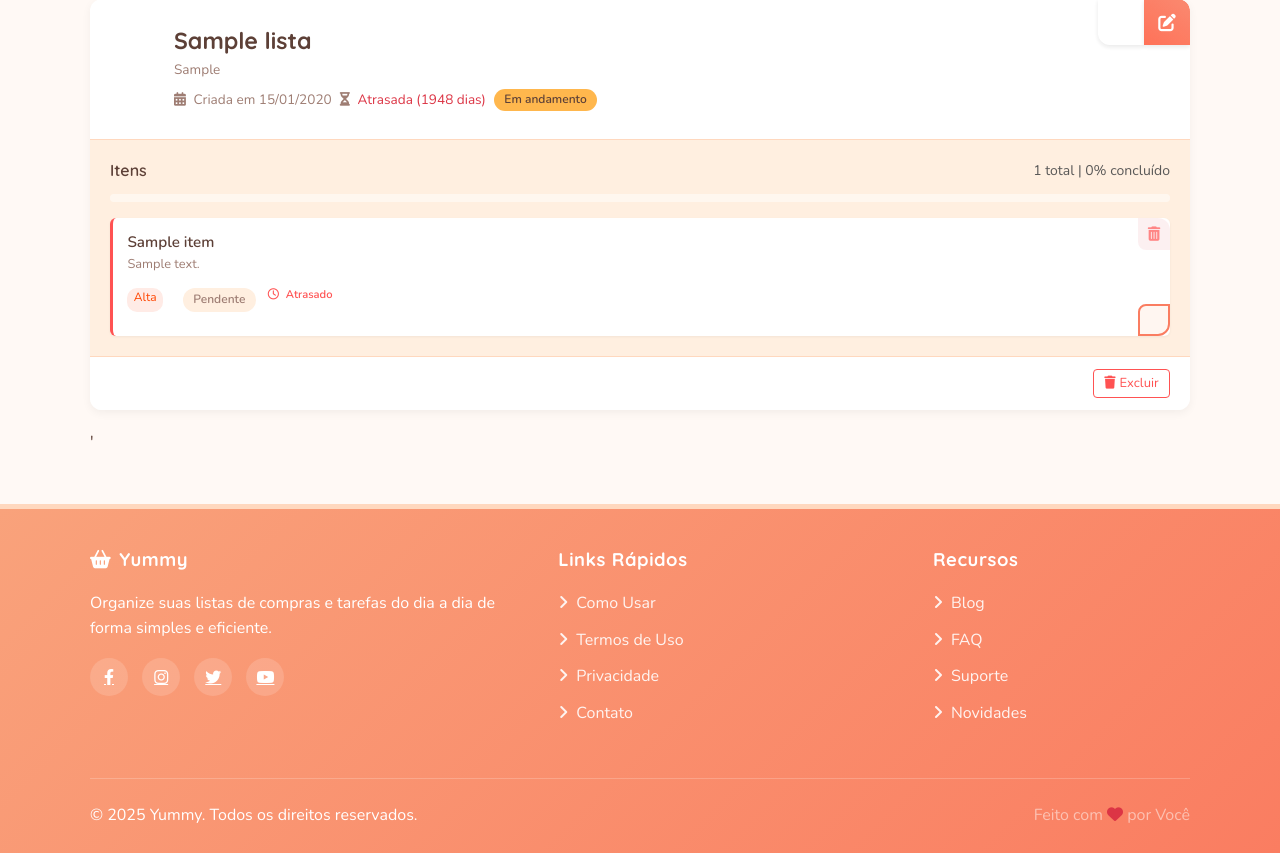
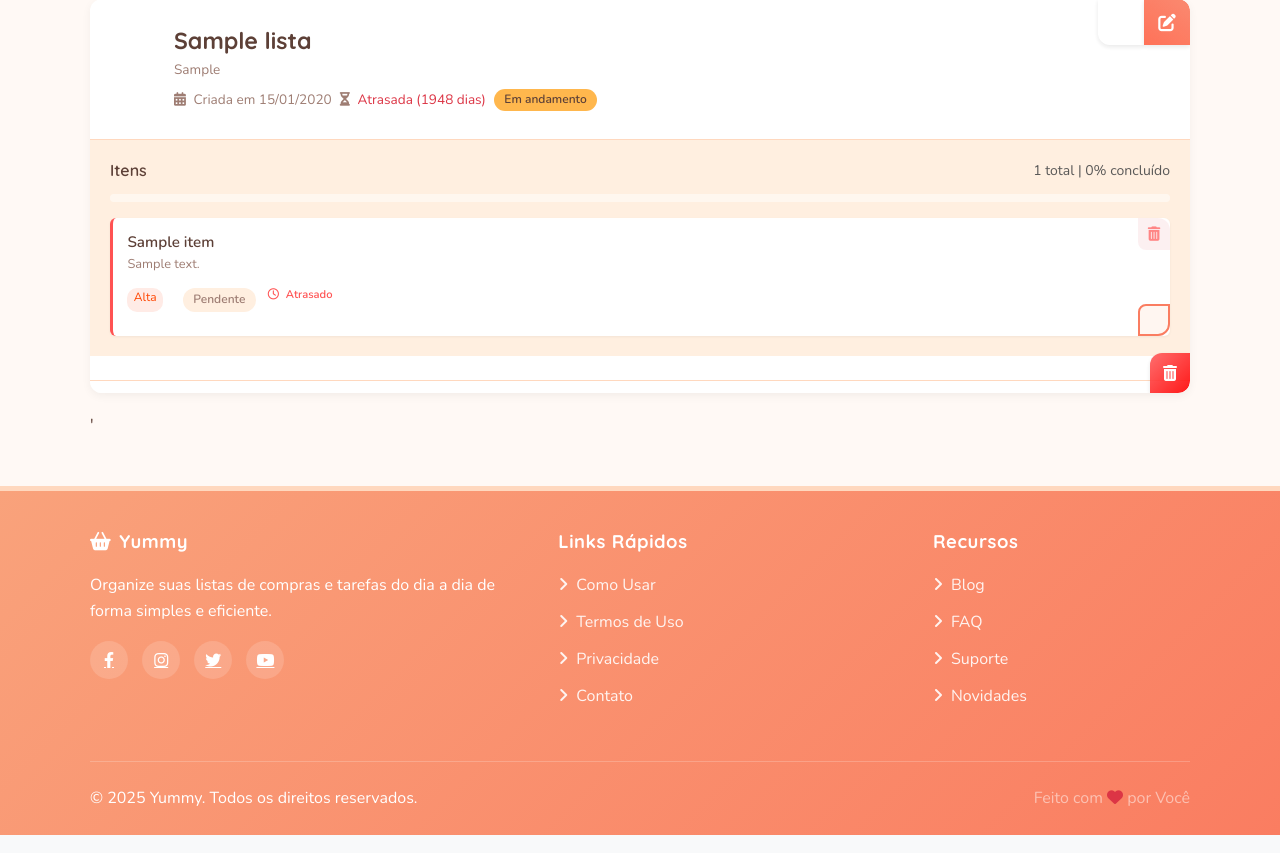
Before and after one commit to Reis567/yummy, a Django app: page / in a window 1280 px wide. Shown: the part 366-1219 px from the top of the page. Run offline with Django 5.2, Linux system fonts and the light colour scheme; a user stored in the database is signed in; tables that the repository leaves empty hold one stand-in row (values such as "Sample post").

Commit message:
👌 IMPROVE: btn delete

```diff
--- a/static/css/home.css
+++ b/static/css/home.css
@@ -821,16 +821,147 @@
 
 
 
-/* Botão de excluir */
-.delete-lista {
-    color: var(--error-color);
-    border-color: var(--error-color);
-    transition: all 0.2s;
+/* Estilo para as ações do footer */
+.lista-footer-actions {
+   position: absolute;
+   bottom: 0;
+   right: 0;
+   display: flex;
+   z-index: 5;
 }
 
-.delete-lista:hover {
-    background-color: var(--error-color);
-    color: white;
+/* Estilo para o botão de excluir similar aos botões do header */
+.btn-lista-action.delete-lista {
+   width: 40px;
+   height: 40px;
+   border: none;
+   background: linear-gradient(135deg, #ff5f5f, #ff0000);
+   color: white;
+   font-size: 1rem;
+   display: flex;
+   align-items: center;
+   justify-content: center;
+   cursor: pointer;
+   transition: all 0.2s;
+   opacity: 0.9;
+   box-shadow: 0 2px 5px rgba(0, 0, 0, 0.1);
+}
+
+.btn-lista-action.delete-lista:first-child {
+   border-top-left-radius: 12px;
+}
+
+.btn-lista-action.delete-lista:last-child {
+   border-bottom-right-radius: var(--card-border-radius);
+   border-bottom-left-radius: 0;
+   border-top-right-radius: 0;
+}
+
+.btn-lista-action.delete-lista:hover {
+   opacity: 1;
+   transform: translateY(-2px);
+   box-shadow: 0 3px 8px rgba(255, 0, 0, 0.3);
+}
+
+.btn-lista-action.delete-lista:active {
+   transform: translateY(0);
+   box-shadow: 0 1px 3px rgba(0, 0, 0, 0.1);
+}
+
+/* Tooltip para botões de ação */
+.btn-lista-action {
+   position: relative;
+}
+
+.btn-lista-action::after {
+   content: attr(title);
+   position: absolute;
+   top: -30px;
+   right: 0;
+   background-color: rgba(0, 0, 0, 0.8);
+   color: white;
+   padding: 4px 8px;
+   border-radius: 4px;
+   font-size: 0.75rem;
+   white-space: nowrap;
+   opacity: 0;
+   visibility: hidden;
+   transition: opacity 0.2s ease, visibility 0.2s ease;
+   pointer-events: none;
+}
+
+.btn-lista-action::before {
+   content: '';
+   position: absolute;
+   top: -10px;
+   right: 13px;
+   border-width: 5px;
+   border-style: solid;
+   border-color: rgba(0, 0, 0, 0.8) transparent transparent transparent;
+   opacity: 0;
+   visibility: hidden;
+   transition: opacity 0.2s ease, visibility 0.2s ease;
+   pointer-events: none;
+}
+
+.btn-lista-action:hover::after,
+.btn-lista-action:hover::before {
+   opacity: 1;
+   visibility: visible;
+}
+
+/* Animação para remover lista */
+.removing-list {
+   animation: removing-list 0.5s ease-out forwards;
+   pointer-events: none;
+}
+
+@keyframes removing-list {
+   0% {
+      opacity: 1;
+      transform: translateY(0);
+   }
+   100% {
+      opacity: 0;
+      transform: translateY(20px);
+   }
+}
+
+/* Estado de loading para o botão */
+.btn-lista-action.loading {
+   pointer-events: none;
+}
+
+.btn-lista-action.loading i {
+   display: none;
+}
+
+.btn-lista-action.loading::after {
+   content: '';
+   position: absolute;
+   width: 16px;
+   height: 16px;
+   border: 2px solid rgba(255, 255, 255, 0.3);
+   border-top-color: white;
+   border-radius: 50%;
+   animation: spinner 0.8s linear infinite;
+   top: 50%;
+   left: 50%;
+   transform: translate(-50%, -50%);
+   opacity: 1;
+   visibility: visible;
+}
+
+@keyframes spinner {
+   to {
+      transform: translate(-50%, -50%) rotate(360deg);
+   }
+}
+
+/* Ajuste o rodapé da lista para acomodar o botão de excluir */
+.lista-card-footer {
+   position: relative;
+   padding-bottom: 0; /* Remover padding do footer para o botão ficar colado */
 }
 
 /* Estilos para o modal de edição */
--- a/templates/home/home.html
+++ b/templates/home/home.html
@@ -178,8 +178,8 @@
                     </div>
                 {% endif %}
          </div>
-         <div class="lista-card-footer">
-            <div class="d-flex justify-content-between align-items-center">
+         <div class="lista-card-footer mt-4">
+            <div class="d-flex justify-content-start align-items-center">
                <div class="d-flex flex-wrap gap-2">
                   <!-- Itens de prioridade alta -->
                   {% if lista.itens_alta_prioridade > 0 %}
@@ -200,9 +200,12 @@
                   </span>
                   {% endif %}
                </div>
-               <!-- Botão excluir lista no canto inferior direito -->
-               <button class="btn btn-sm btn-outline-danger delete-lista" data-lista-id="{{ lista.id }}">
-                  <i class="fas fa-trash me-1"></i>Excluir
+            </div>
+
+            <!-- Botão de excluir no canto -->
+            <div class="lista-footer-actions">
+               <button class="btn-lista-action delete-lista" data-lista-id="{{ lista.id }}" title="Excluir lista">
+                  <i class="fas fa-trash-alt"></i>
                </button>
             </div>
          </div>
--- a/templates/js_includes/js_home.html
+++ b/templates/js_includes/js_home.html
@@ -1114,12 +1114,20 @@ $(document).ready(function() {
 
 
 
-    // Excluir lista
-    $('.delete-lista').on('click', function(e) {
+    // Ajustar o handler para o botão de excluir
+    $(document).on('click', '.btn-lista-action.delete-lista', function(e) {
     e.preventDefault();
+    e.stopPropagation();
+
     const listaId = $(this).data('lista-id');
+    const listaNome = $(this).closest('.lista-card').find('.lista-title').text().trim();
 
-        if (confirm('Tem certeza que deseja excluir esta lista? Esta ação não pode ser desfeita.')) {
+    // Confirmar exclusão
+    if (confirm(`Tem certeza que deseja excluir a lista "${listaNome}"? Esta ação não pode ser desfeita.`)) {
+        // Adicionar classe de loading
+        $(this).addClass('loading');
+
+        // Fazer a requisição para a API
         $.ajax({
             url: `/api/listas/${listaId}/excluir/`,
             type: 'POST',
@@ -1127,10 +1135,16 @@ $(document).ready(function() {
                 xhr.setRequestHeader('X-CSRFToken', $('input[name="csrfmiddlewaretoken"]').val());
             },
             success: function(response) {
-                    showMessage('success', 'Lista excluída com sucesso!');
-                    // Remover a lista da interface
-                    $(`[data-lista-id="${listaId}"]`).closest('.lista-card').fadeOut(300, function() {
-                        $(this).remove();
+                // Mostrar mensagem de sucesso
+                showMessage('success', 'Lista excluída com sucesso!', true);
+
+                // Animar a remoção da lista
+                const listaCard = $(`.lista-card[data-lista-id="${listaId}"]`);
+                listaCard.addClass('removing-list');
+
+                // Remover após a animação
+                setTimeout(function() {
+                listaCard.remove();
 
                 // Se não houver mais listas, mostrar o estado vazio
                 if ($('.lista-card').length === 0) {
@@ -1139,11 +1153,16 @@ $(document).ready(function() {
                     // Atualizar o dashboard
                     atualizarDashboardStatsLocalmente();
                 }
-                    });
+                }, 500);
             },
             error: function(error) {
                 console.error('DEBUG: Erro ao excluir lista', error);
-                    showMessage('danger', 'Erro ao excluir lista. Tente novamente.');
+
+                // Remover classe de loading
+                $(this).removeClass('loading');
+
+                // Mostrar mensagem de erro
+                showMessage('danger', 'Erro ao excluir lista. Tente novamente.', true);
             }
         });
     }
```
Also changed, not shown: ideias.md (+2 -1 lines). Lines whose indentation alone changed are shown as unchanged.
